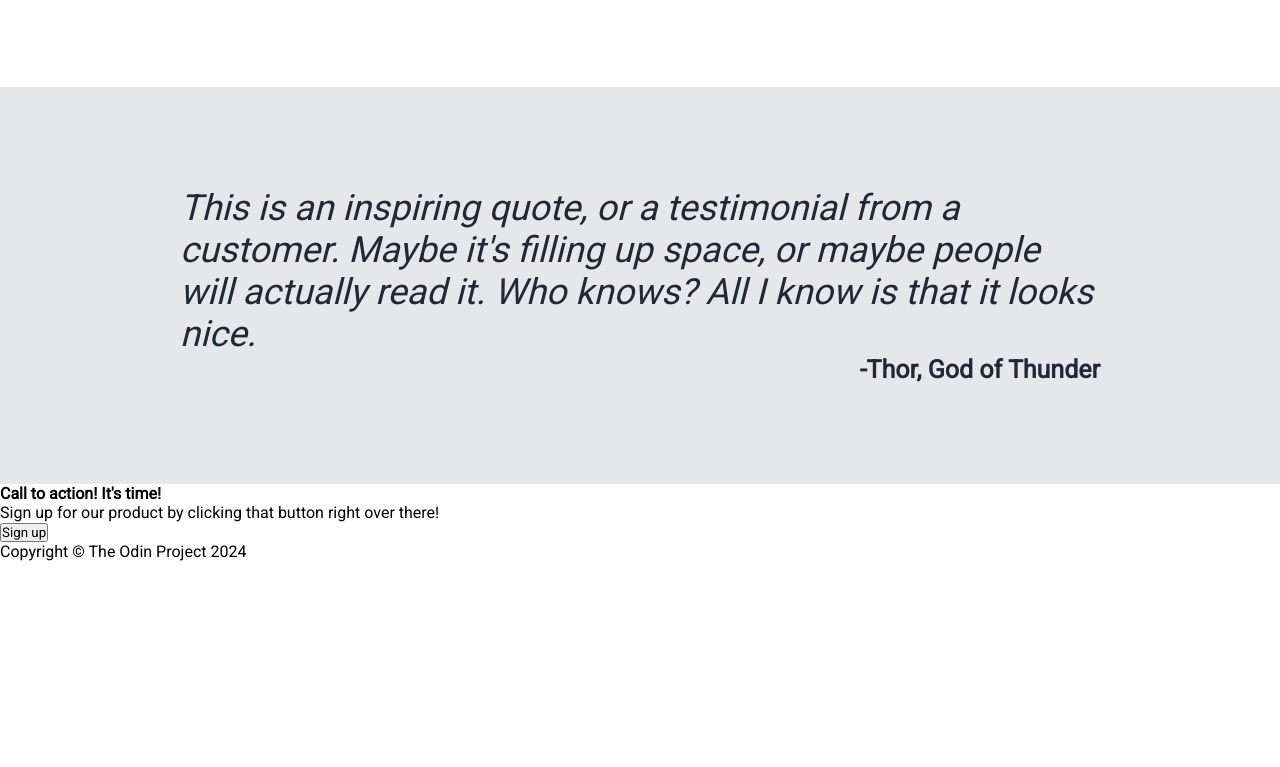
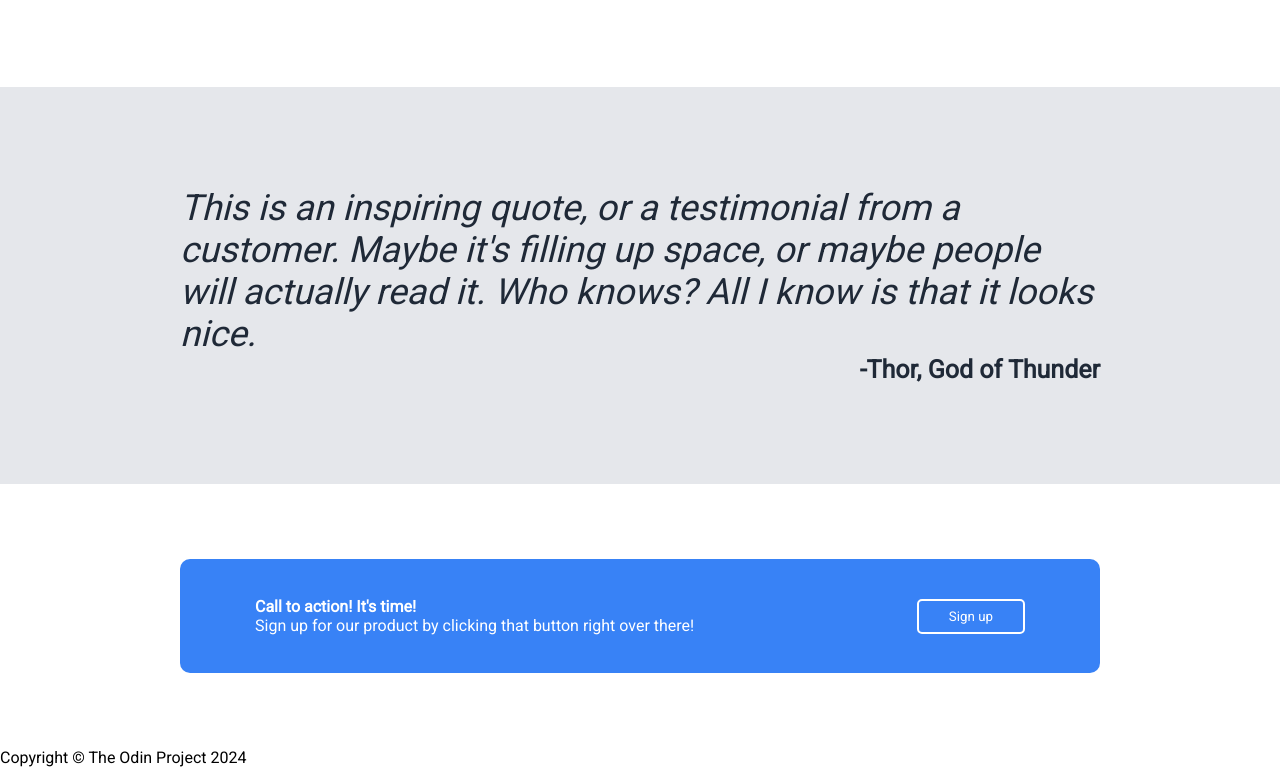
Before and after one commit to JoseD971/landing_page, a plain HTML site: page index.html in a window 1280 px wide. Shown: the part 805-1572 px from the top of the page. Before the commit the page ends 1366 px from the top, so only its background shows below. Drawn offline with Linux system fonts and the light colour scheme.

Commit message:
index.html: Se aplicaron algunas clases en la sección sign up y se le modificó un poco su estructura
style.css: Se aplicaron los estilos necesarios para la sección sign up

```diff
--- a/index.html
+++ b/index.html
@@ -54,12 +54,14 @@
             <p>-Thor, God of Thunder</p>
         </div>
     </section>
-    <section>
-        <div class="">
-            <h4>Call to action! It's time!</h4>
-            <p>Sign up for our product by clicking that button right over there!</p>
+    <section class="sign-up-section">
+        <div class="sign-up-banner">
+            <div>
+                <h4>Call to action! It's time!</h4>
+                <p>Sign up for our product by clicking that button right over there!</p>
+            </div>
+            <button class="sign-up-button">Sign up</button>
         </div>
-        <button>Sign up</button>
     </section>
     <footer>
         <div>Copyright © The Odin Project 2024</div>
--- a/style.css
+++ b/style.css
@@ -138,3 +138,33 @@ main h2 {
     font-size: 25px;
     color: #1F2937;
 }
+
+/* SIGN UP SECTION */
+
+.sign-up-section {
+    padding: 75px 180px;
+}
+
+.sign-up-banner {
+    display: flex;
+    justify-content: space-between;
+    align-items: center;
+    gap: 18px;
+    background-color: #3882F6;
+    color: white;
+    padding: 38px 75px;
+    border-radius: 10px;
+}
+
+.sign-up-button {
+    padding: 8px 30px;
+    background-color: #3882F6;
+    color: white;
+    border: white 2px solid;
+    border-radius: 5px;
+}
+
+.sign-up-button:hover {
+    background-color: #3075e3;
+    cursor: pointer;
+}
```
